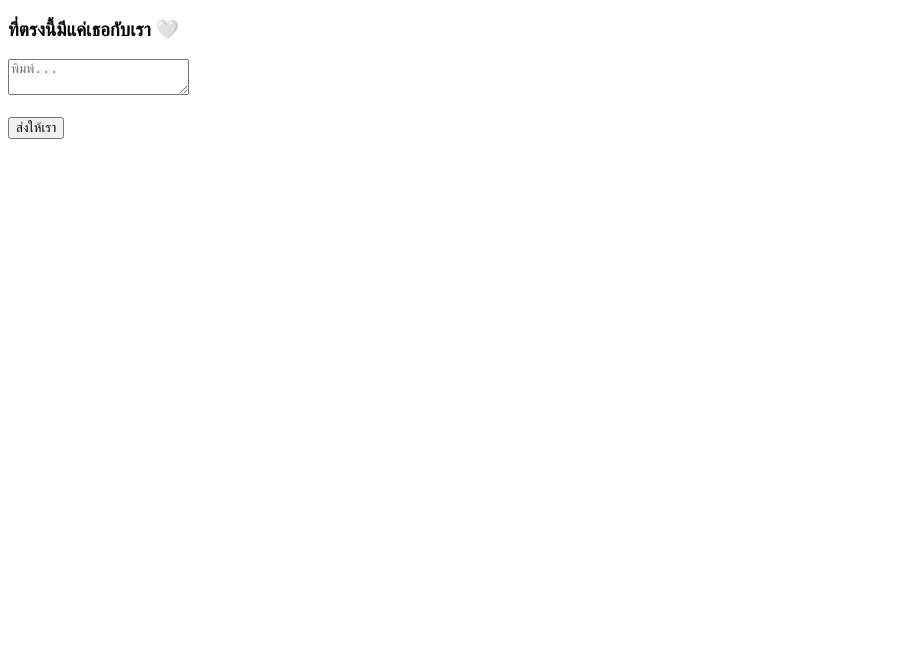
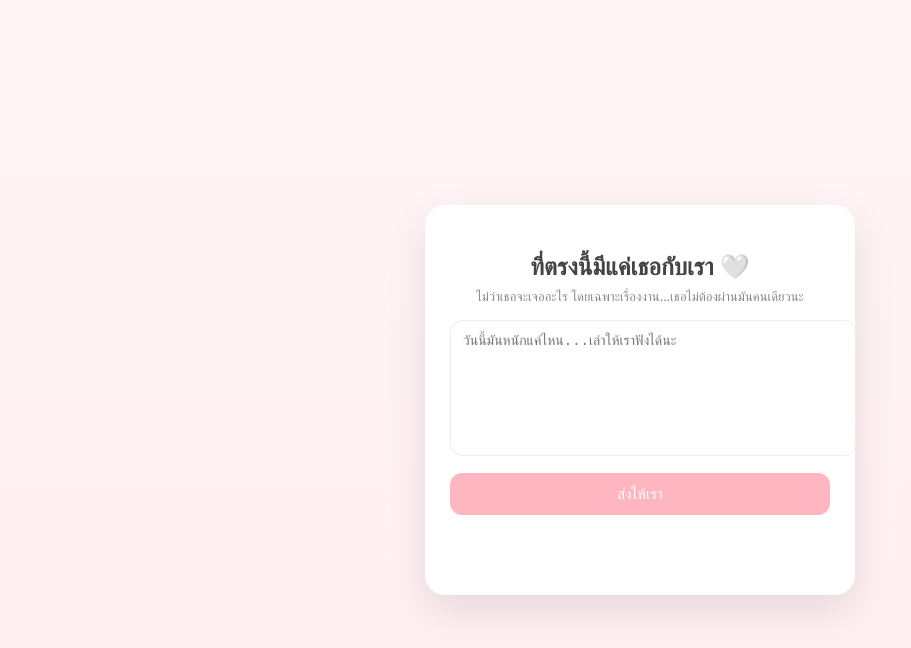
Before and after one commit to aasszoom1/for-her, a plain HTML site: page index.html in a window 1280 px wide. Shown: the whole page, without its empty margins (0-911 px from the left). Drawn offline with Linux system fonts and the light colour scheme.

Commit message:
Update index.html

```diff
--- a/index.html
+++ b/index.html
@@ -3,23 +3,104 @@
 <head>
 <meta charset="UTF-8">
 <title>For You 🤍</title>
+
+<style>
+body {
+    margin: 0;
+    font-family: 'Segoe UI', sans-serif;
+    background: linear-gradient(to bottom, #fff5f7, #ffeef2);
+    display: flex;
+    justify-content: center;
+    align-items: center;
+    height: 100vh;
+}
+
+/* กล่องหลัก */
+.container {
+    background: white;
+    width: 380px;
+    padding: 25px;
+    border-radius: 20px;
+    box-shadow: 0 15px 40px rgba(0,0,0,0.1);
+    text-align: center;
+}
+
+/* หัวข้อ */
+h2 {
+    margin-bottom: 5px;
+    color: #444;
+}
+
+/* คำอธิบาย */
+.desc {
+    font-size: 13px;
+    color: #888;
+    margin-bottom: 15px;
+}
+
+/* กล่องพิมพ์ */
+textarea {
+    width: 100%;
+    height: 110px;
+    border-radius: 12px;
+    border: 1px solid #eee;
+    padding: 12px;
+    font-size: 14px;
+    resize: none;
+    outline: none;
+    transition: 0.2s;
+}
+
+textarea:focus {
+    border-color: #ffb6c1;
+}
+
+/* ปุ่ม */
+button {
+    margin-top: 12px;
+    width: 100%;
+    padding: 12px;
+    border: none;
+    border-radius: 12px;
+    background: #ffb6c1;
+    color: white;
+    font-size: 15px;
+    cursor: pointer;
+    transition: 0.2s;
+}
+
+button:hover {
+    background: #ff9eb0;
+}
+
+/* ข้อความตอบ */
+.response {
+    margin-top: 15px;
+    font-size: 14px;
+    color: #555;
+    min-height: 40px;
+    transition: 0.3s;
+}
+</style>
 </head>
 
 <body>
 
-<h3>ที่ตรงนี้มีแค่เธอกับเรา 🤍</h3>
+<div class="container">
+    <h2>ที่ตรงนี้มีแค่เธอกับเรา 🤍</h2>
+    <div class="desc">
+        ไม่ว่าเธอจะเจออะไร โดยเฉพาะเรื่องงาน...เธอไม่ต้องผ่านมันคนเดียวนะ
+    </div>
 
-<textarea id="input" placeholder="พิมพ์..."></textarea>
-<br><br>
-<button onclick="reply()">ส่งให้เรา</button>
+    <textarea id="input" placeholder="วันนี้มันหนักแค่ไหน...เล่าให้เราฟังได้นะ"></textarea>
+    <button onclick="reply()">ส่งให้เรา</button>
 
-<p id="response"></p>
+    <div class="response" id="response"></div>
+</div>
 
 <script type="module">
 import { initializeApp } from "https://www.gstatic.com/firebasejs/10.12.2/firebase-app.js";
 import { getFirestore, collection, addDoc } from "https://www.gstatic.com/firebasejs/10.12.2/firebase-firestore.js";
-
-console.log("RUN OK");
 
 const firebaseConfig = {
   apiKey: "AIzaSyCquKO0dfib9VPLiVw8VoMglElIaaT65Pc",
@@ -32,6 +113,7 @@ const db = getFirestore(app);
 
 window.reply = async function() {
     let text = document.getElementById("input").value;
+    let res = "";
 
     if (text.trim() !== "") {
         await addDoc(collection(db, "messages"), {
@@ -40,7 +122,15 @@ window.reply = async function() {
         });
     }
 
-    document.getElementById("response").innerText = "ส่งแล้วนะ 🤍";
+    if (text.includes("ตกงาน") || text.includes("ไม่มีงาน")) {
+        res = "มันหนักมากเลยใช่ไหม...เราอยู่ข้างเธอนะ 🤍";
+    } else if (text.includes("เหนื่อย") || text.includes("ท้อ")) {
+        res = "ไม่ต้องเก่งตลอดก็ได้นะ พักบ้างก็ได้ 🤍";
+    } else {
+        res = "ขอบคุณที่เล่าให้เราฟังนะ 🤍";
+    }
+
+    document.getElementById("response").innerText = res;
 }
 </script>
 
```
